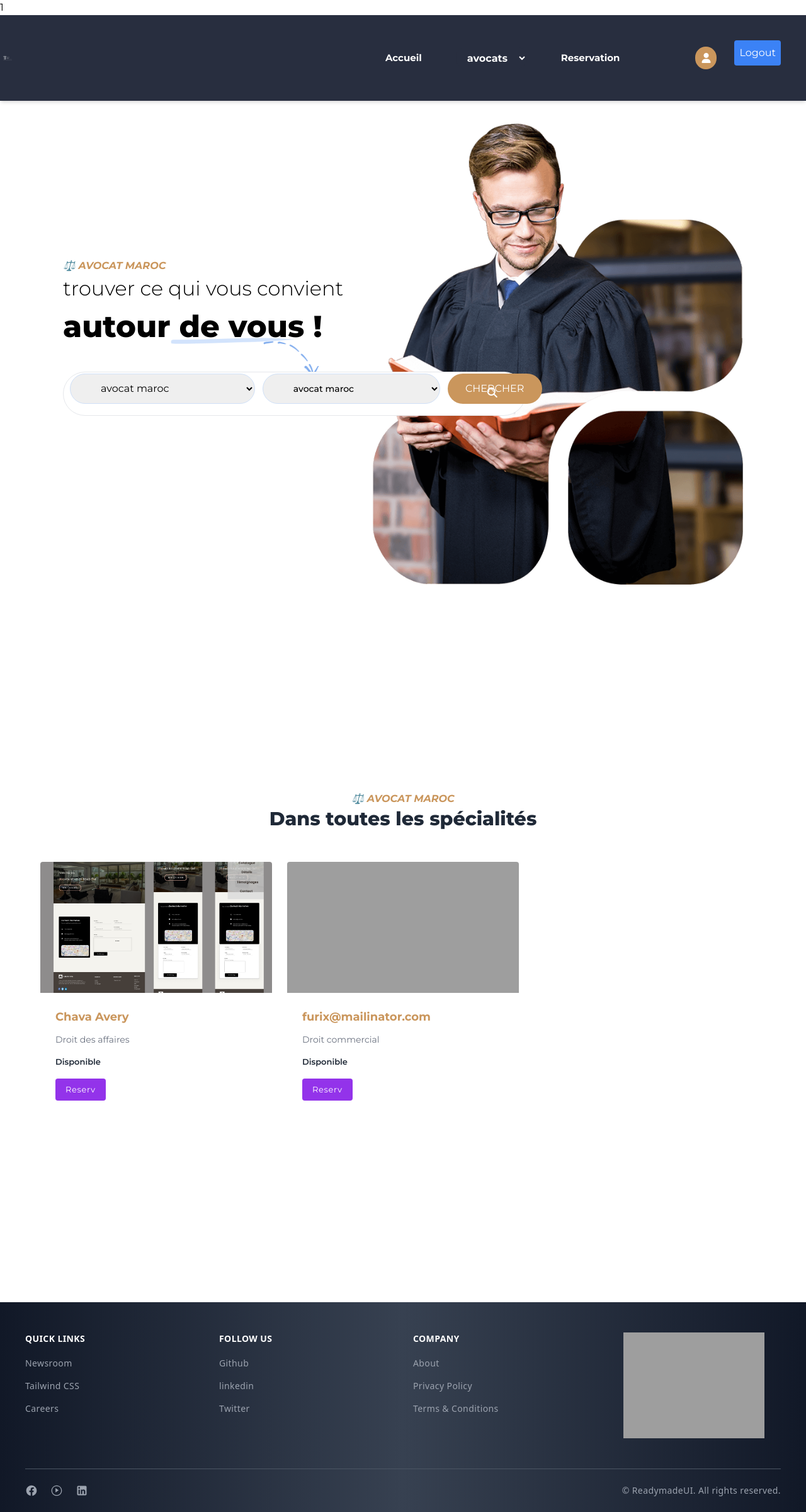
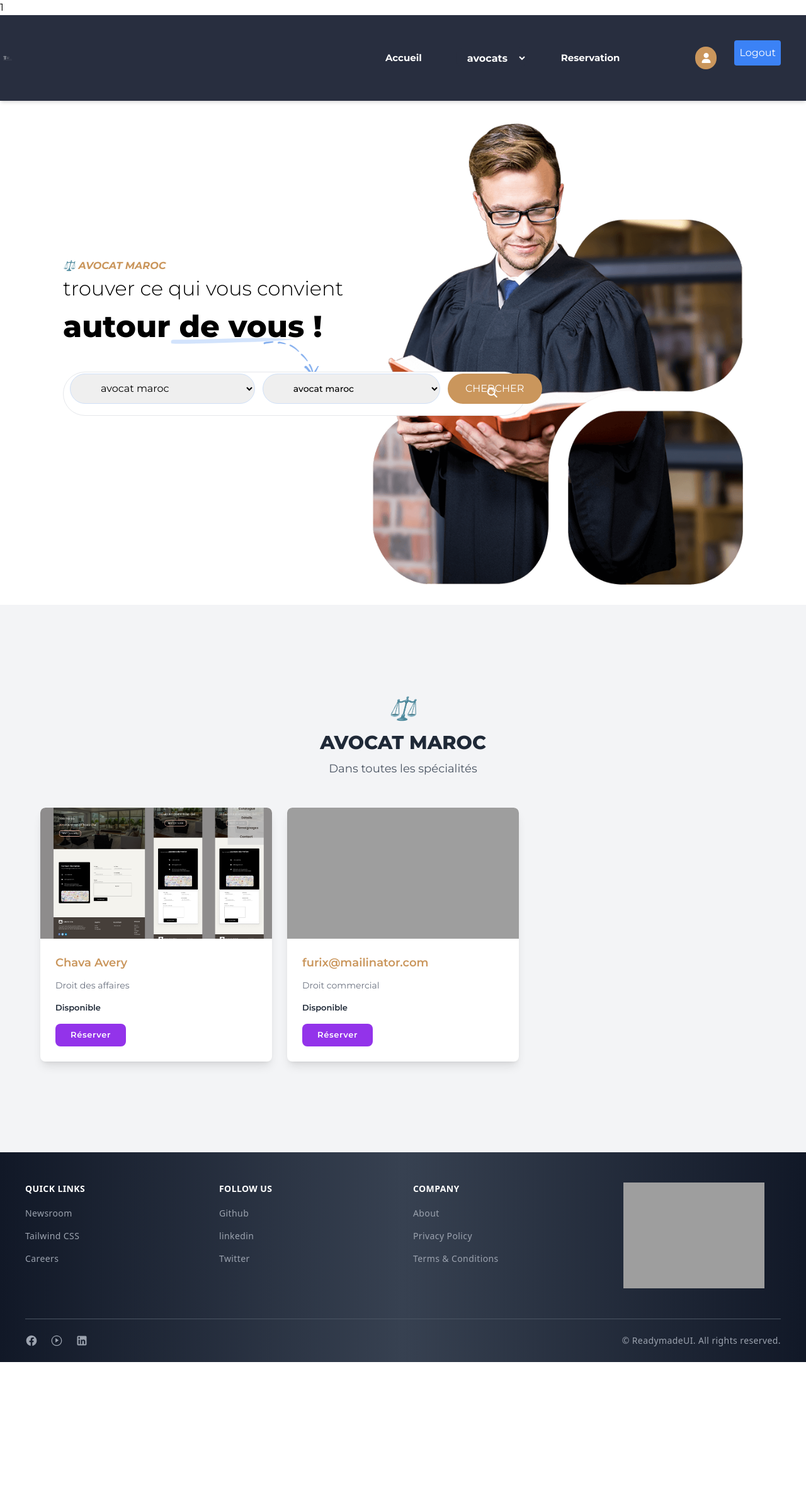
Before and after one commit to MohamedMoustir/project-sport, a PHP site: page /home.php in a window 1280 px wide. Shown: the whole page at 63% size. After the commit the page ends 2162 px from the top, so only its background shows below. Run offline with PHP 8.4, Linux system fonts and the light colour scheme; a user stored in the database is signed in; data comes from the database, SQL or seed files in the repository; some libraries are stand-ins or nearby versions; some web fonts are replaced; grey boxes are pictures that could not be loaded.

Commit message:
Fixed issue with reservation display

```diff
--- a/vues/home.php
+++ b/vues/home.php
@@ -58,38 +58,38 @@
   </div>
 </section>
 
+<section class="py-12 bg-gray-100">
+  <div class="p-4 my-[80px]" id="reserv">
+    <div class="max-w-6xl mx-auto">
+      <div class="text-center mb-12">
+        <i class="icofont-law text-[#CA965C] font-bold text-4xl">⚖️</i>
+        <h2 class="text-3xl font-extrabold text-gray-800 leading-tight mt-4">AVOCAT MAROC</h2>
+        <p class="text-lg text-gray-600 mt-2">Dans toutes les spécialités</p>
+      </div>
 
-<section>
-
-
-  <div class="p-4 my-[280px]" id="reserv">
-    <div class="max-w-6xl max-lg:max-w-3xl max-sm:max-w-sm mx-auto">
-      <div class="max-w-md mx-auto text-center">
-        <i class="icofont-law text-[#CA965C] font-bold ">⚖️ AVOCAT MAROC</i>
-        <h2 class="text-3xl font-extrabold text-gray-800 mb-12 text-center leading-10">Dans toutes les spécialités</h2>
-      </div>
-      <div class="grid grid-cols-1 sm:grid-cols-2 lg:grid-cols-3 gap-6 max-sm:gap-8">
-
+      <div class="grid grid-cols-1 sm:grid-cols-2 lg:grid-cols-3 gap-6">
         <?php foreach ($ListAvocat as $list) :
-          if ($list->roles == 0) {
-
-
-        ?>
-            <div class="bg-white rounded overflow-hidden">
-              <img src="<?= $list->img ?>" alt="Blog Post 1" class="w-full h-52 object-cover" />
+          if ($list->roles == 0) { ?>
+            <div class="bg-white rounded-lg shadow-lg overflow-hidden transition transform hover:scale-105 duration-300 ease-in-out">
+              <img src="<?= $list->img ?>" alt="Blog Post 1" class="w-full h-52 object-cover rounded-t-lg" />
               <div class="p-6">
-                <h3 class="text-lg font-bold text-[#CA965C] mb-3"><?= $list->full_name ?></h3>
-                <p class="text-gray-500 text-sm"><?= $list->label ?></p>
+                <h3 class="text-lg font-semibold text-[#CA965C] mb-3"><?= $list->full_name ?></h3>
+                <p class="text-gray-500 text-sm mb-4"><?= $list->label ?></p>
                 <p class="text-gray-800 text-[13px] font-semibold mt-4">Disponible</p>
-                <a onclick='showEditModal()' href="../vues/home_reservation.php?id=<?= $list->id ?>" class="mt-4 inline-block px-4 py-2 rounded tracking-wider bg-purple-600 hover:bg-purple-700 text-white text-[13px]">Reserv</a>
+                <a href="../vues/home_reservation.php?id=<?= $list->id ?>"
+                   onclick='showEditModal()'
+                   class="mt-4 inline-block px-6 py-2 rounded-lg bg-purple-600 text-white text-[13px] font-semibold tracking-wider transition-all duration-300 ease-in-out transform hover:bg-purple-700 hover:scale-105">
+                  Réserver
+                </a>
               </div>
             </div>
         <?php   }
         endforeach; ?>
+      </div>
+    </div>
+  </div>
+</section>
 
-      </div>
-      <div>
-</section>
 <section>
 
 
```
Also changed, not shown: vues/getreservation.php (+28 -4 lines), vues/home_reservation.php (+5 -7 lines), vues/upload/12f7cce9b3.jpg (added), vues/upload/4975d453fd.jpg (added), vues/upload/88f611587e.jpg (added), vues/upload/9eae52b180.jpeg (added), vues/upload/bb3f743522.jpg (added), vues/upload/dc4a757f43.png (added), vues/upload/e93a6eb15e.jpg (added).
